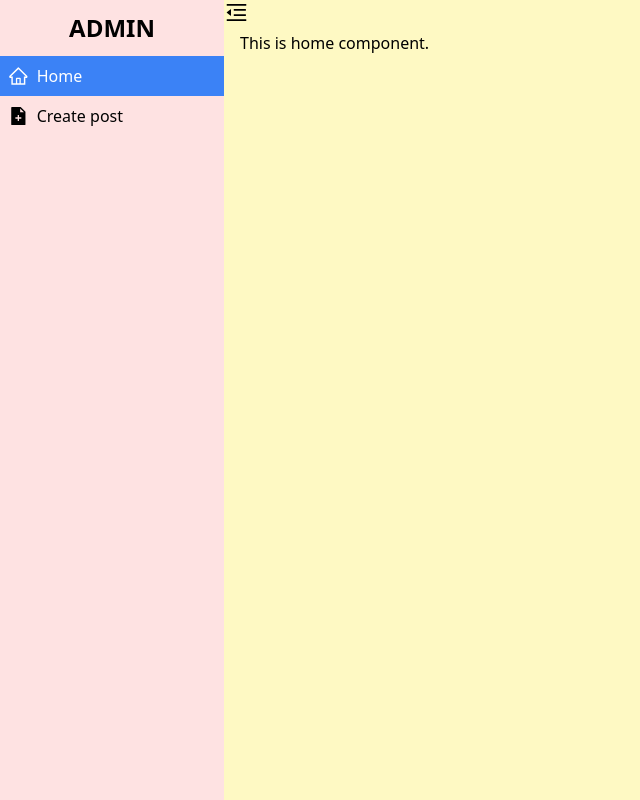
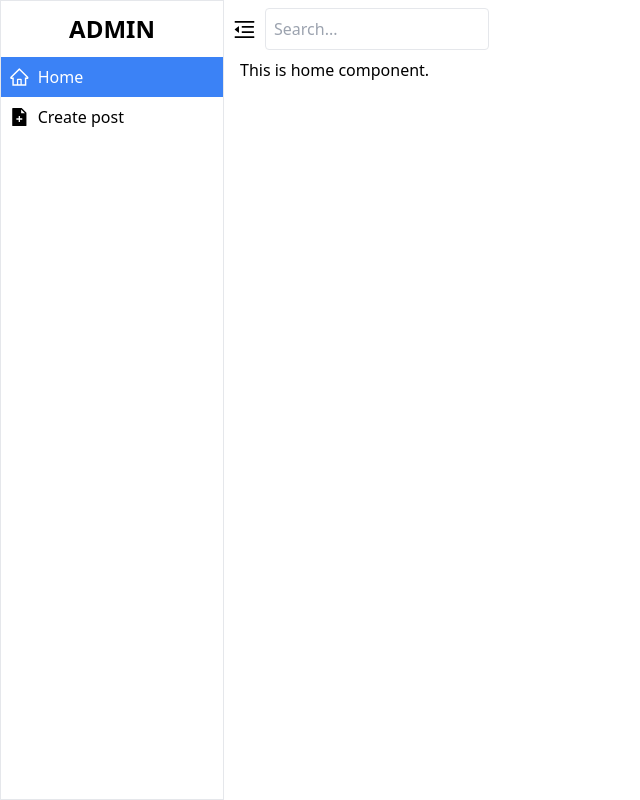
Before and after one commit to rajutamanglama63/fs-blog-admin, a React (Create React App) app: page / in a window 1280 px wide. Shown: the whole page, without its empty margins (0-640 px from the left). Built offline with nearby package versions, Linux system fonts and the light colour scheme.

Commit message:
update: navbar ui enhanced

```diff
--- a/package.json
+++ b/package.json
@@ -10,6 +10,7 @@
     "@types/node": "^16.18.46",
     "@types/react": "^18.2.21",
     "@types/react-dom": "^18.2.7",
+    "axios": "^1.5.0",
     "react": "^18.2.0",
     "react-dom": "^18.2.0",
     "react-icons": "^4.10.1",
--- a/src/App.tsx
+++ b/src/App.tsx
@@ -2,6 +2,7 @@ import React, { useState } from "react";
 import { AiOutlineMenuFold, AiOutlineMenuUnfold } from "react-icons/ai";
 import Router from "./Router";
 import Navbar from "./components/Navbar";
+import SearchForm from "./components/SearchForm";
 
 const App = () => {
   const [closedNav, setClosedNav] = useState(false);
@@ -14,12 +15,20 @@ const App = () => {
   return (
     <div className="flex">
       {/* nav section */}
-      <div className={getNavWidth() + " h-screen bg-red-100 transition-width"}>
+      <div
+        className={
+          getNavWidth() + " min-h-screen border border-r transition-width"
+        }
+      >
+        <div className="sticky top-0">
           <Navbar closed={closedNav} />
+        </div>
       </div>
 
       {/* content section */}
-      <div className="flex-1 min-h-screen bg-yellow-100">
+      <div className="flex-1 min-h-screen ">
+        <div className="sticky top-0">
+          <div className="flex items-center p-2 space-x-2">
             <button onClick={toggleNav}>
               {closedNav ? (
                 <AiOutlineMenuUnfold size={25} />
@@ -29,6 +38,10 @@ const App = () => {
                 </>
               )}
             </button>
+            <SearchForm />
+          </div>
+        </div>
+
         <div className="max-w-screen-lg mx-auto">
           <Router />
         </div>
--- a/src/components/Navbar.tsx
+++ b/src/components/Navbar.tsx
@@ -41,7 +41,7 @@ const Navbar = ({ closed }: NavbarProps) => {
     <nav>
       <div className="flex justify-center p-3">
         {/* <img className="w-40" src="./logo.png" alt="admin-logo" /> */}
-        <h3 className="text-2xl font-bold">ADMIN</h3>
+        <h3 className={closed ? "invisible" : "text-2xl font-bold"}>ADMIN</h3>
       </div>
       <ul>
         <li>
--- /dev/null
+++ b/src/components/SearchForm.tsx
@@ -0,0 +1,12 @@
+const SearchForm = () => {
+  return (
+    <form>
+      <input
+        className="border rounded p-2 focus:ring-1 outline-none w-56"
+        placeholder="Search..."
+      />
+    </form>
+  );
+};
+
+export default SearchForm;
```
Also changed, not shown: 1 other file (tests, documents, lock files or other folders). Lines whose indentation alone changed are shown as unchanged.
